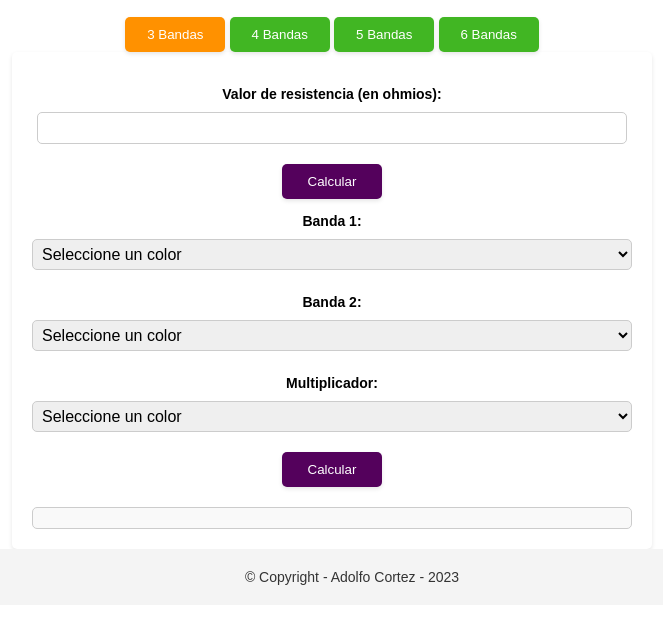
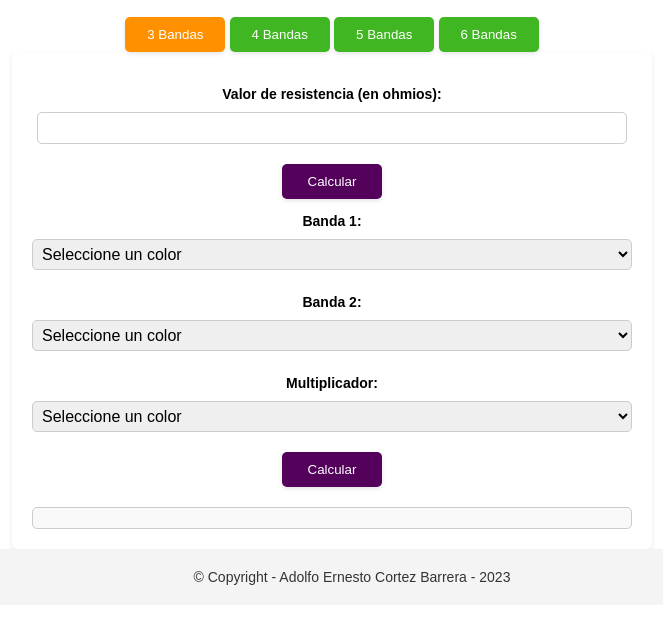
Before and after one commit to AdoDeveloper/Calculadora_De_Resistencias, a plain HTML site: page index.html in a window 1280 px wide. Shown: the part 51-674 px from the top of the page, without its empty margins (308-971 px from the left). Drawn offline with Linux system fonts and the light colour scheme.

Commit message:
cambios en el footer

```diff
--- a/index.html
+++ b/index.html
@@ -338,7 +338,7 @@
     </div>
 </div>
 <footer>
-    <p>&copy; Copyright - Adolfo Cortez - 2023</p>
+    <p>&copy; Copyright - Adolfo Ernesto Cortez Barrera - 2023</p>
 </footer>
     <script src="script.js"></script>
 </body>
```
Also changed, not shown: styles.css (line endings or trailing spaces).
